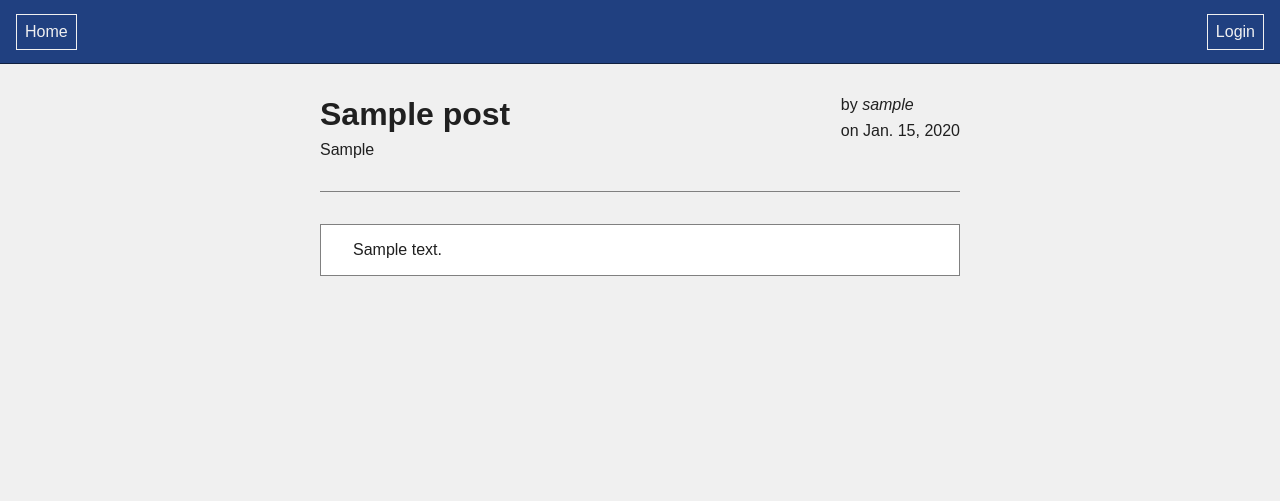
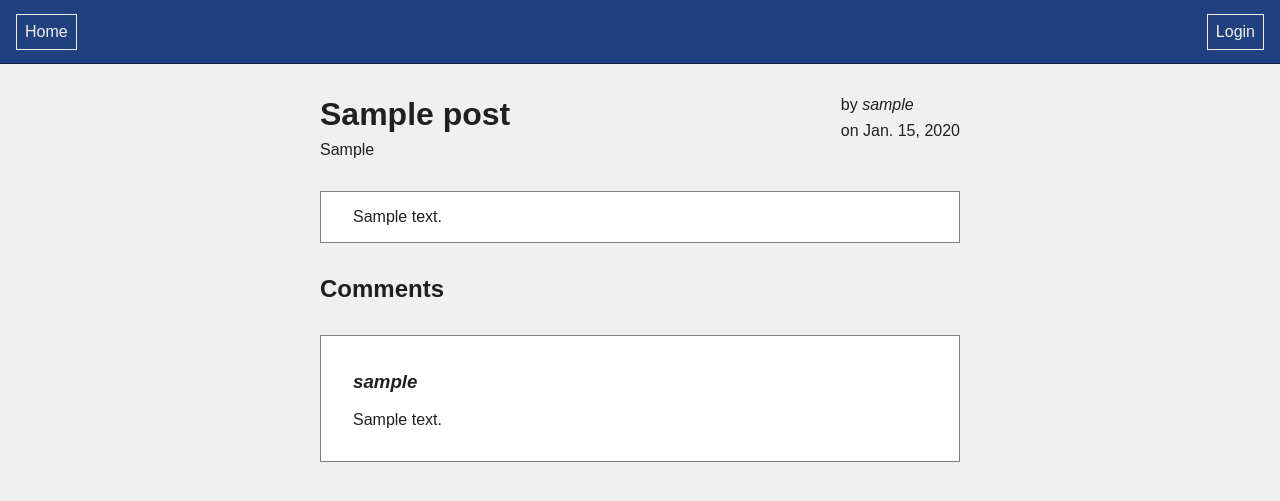
Before and after one commit to dvk2807/djlog, a Django app: page /post/1/ in a window 1280 px wide. Shown: the top 501 px of the page. Run offline with Django 5.2, Linux system fonts and the light colour scheme; tables that the repository leaves empty hold one stand-in row (values such as "Sample post").

Commit message:
Implement comments

```diff
--- a/blog/admin.py
+++ b/blog/admin.py
@@ -1,7 +1,8 @@
 from django.contrib import admin
 
 from django.contrib.auth.models import Group
-from .models import Post
+from .models import Post, Comment
 
 admin.site.register(Post)
+admin.site.register(Comment)
 admin.site.unregister(Group)
--- a/blog/models.py
+++ b/blog/models.py
@@ -10,4 +10,12 @@ class Post(models.Model):
     content = models.TextField(max_length=65536, default="<p>No content was provided for this post.</p>")
 
     def __str__(self):
-        return f"Post '{self.title}' (#{self.pk}) by {self.author.username} on {self.date}"
+        return f"Post #{self.pk} '{self.title}' by User{self.author.username} on {self.date}"
+
+class Comment(models.Model):
+    user = models.ForeignKey(User, on_delete=models.CASCADE, related_name="comments")
+    post = models.ForeignKey(Post, on_delete=models.CASCADE, related_name="comments")
+    content = models.TextField(max_length=8192, blank=False)
+
+    def __str__(self):
+        return f"Comment #{self.pk} by User {self.user.username} on Post #{self.post.pk}"
--- a/blog/static/blog/base.css
+++ b/blog/static/blog/base.css
@@ -1,5 +1,6 @@
 body{
     background-color: #f0f0f0;
+    padding-bottom: 32px;
 }
 
 #main{
--- a/blog/static/blog/general.css
+++ b/blog/static/blog/general.css
@@ -41,6 +41,9 @@ img{
     border: solid 1px #808080;
     background-color: #ffffff;
 }
+.box-header > *:first-child{
+    margin-top: 0;
+}
 .box-header > *:last-child{
     margin-bottom: 0;
 }
--- a/blog/templates/blog/homepage.html
+++ b/blog/templates/blog/homepage.html
@@ -8,7 +8,7 @@
 {% block content %}
     <div class="box-header">
         <h1>Welcome to DjLog!</h1>
-        <p>DjLog is a simple blog project built with django.</p>
+        <p>DjLog is a simple blog project built with Django.</p>
     </div>
 
     <hr class="box-hr">
--- a/blog/templates/blog/post.html
+++ b/blog/templates/blog/post.html
@@ -18,8 +18,19 @@
             <p id="header-date">on {{ post_date }}</p>
         </div>
     </div>
-<hr class="box-hr">
+
     <div class="box">
         {{ post_content | safe }}
     </div>
+
+    <div class="box-header">
+        <h2>Comments</h2>
+    </div>
+
+    {% for comment_username, comment_content in post_comments_arguments %}
+        <div class="box">
+            <h3><i>{{ comment_username }}</i></h3>
+            <p>{{ comment_content }}</p>
+        </div>
+    {% endfor %}
 {% endblock %}
--- a/blog/views.py
+++ b/blog/views.py
@@ -1,26 +1,25 @@
 from django.shortcuts import get_object_or_404, render
 
-from blog.models import Post
+from blog.models import Post, Comment
 
 def homepage(request):
     posts = Post.objects.all()
 
-    post_ids = map(lambda post: post.pk, posts)
-    post_titles = map(lambda post: post.title, posts)
-    post_taglines = map(lambda post: post.tagline, posts)
-
-    arguments = {"arguments": zip(post_ids, post_titles, post_taglines)}
+    arguments = {"arguments": map(lambda post: (post.pk, post.title, post.tagline), posts)}
 
     return render(request, "blog/homepage.html", arguments)
 
 def post(request, post_id):
     post = get_object_or_404(Post, pk=post_id)
+    comments = Comment.objects.filter(post__id=post_id)
+    comments_arguments = map(lambda comment: (comment.user.username, comment.content), comments)
     arguments = {
         "post_title": post.title,
         "post_tagline": post.tagline,
         "post_author": post.author.username,
         "post_date": post.date,
         "post_content": post.content,
+        "post_comments_arguments": comments_arguments,
     }
 
     return render(request, "blog/post.html", arguments)
```
Also changed, not shown: blog/migrations/0002_alter_post_date_comment.py (added). Lines whose indentation alone changed are shown as unchanged.
